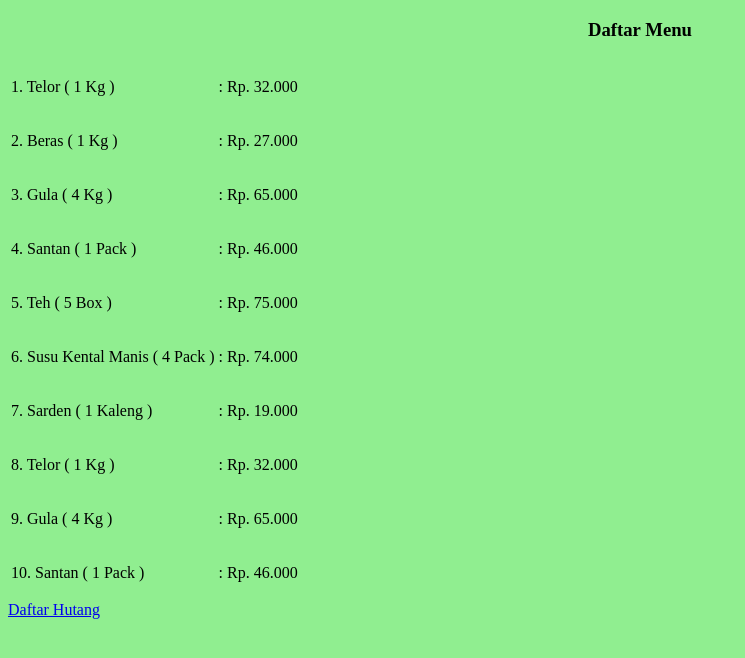
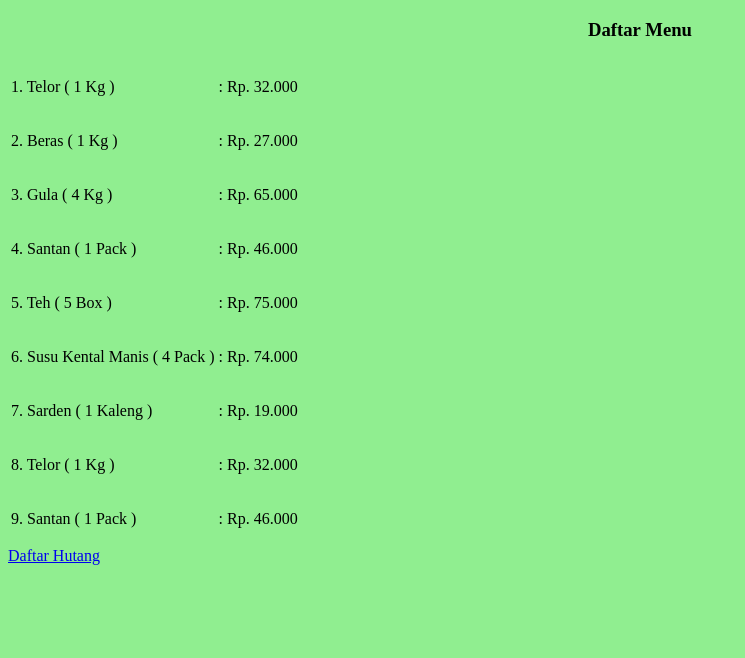
Before and after one commit to 02ahmadfarhan/warung, a plain HTML site: page samsul/daftar.html in a window 1280 px wide. Shown: the whole page, without its empty margins (0-745 px from the left). Drawn offline with Linux system fonts and the light colour scheme.

Commit message:
update lah

```diff
--- a/samsul/daftar.html
+++ b/samsul/daftar.html
@@ -89,16 +89,7 @@
 
     <tr>
       <td>
-        <p>9. Gula ( 4 Kg )</p>
-      </td>
-      <td>
-        <p>: Rp. 65.000</p>
-      </td>
-    </tr>
-
-    <tr>
-      <td>
-        <p>10. Santan ( 1 Pack )</p>
+        <p>9. Santan ( 1 Pack )</p>
       </td>
       <td>
         <p>: Rp. 46.000</p>
```
